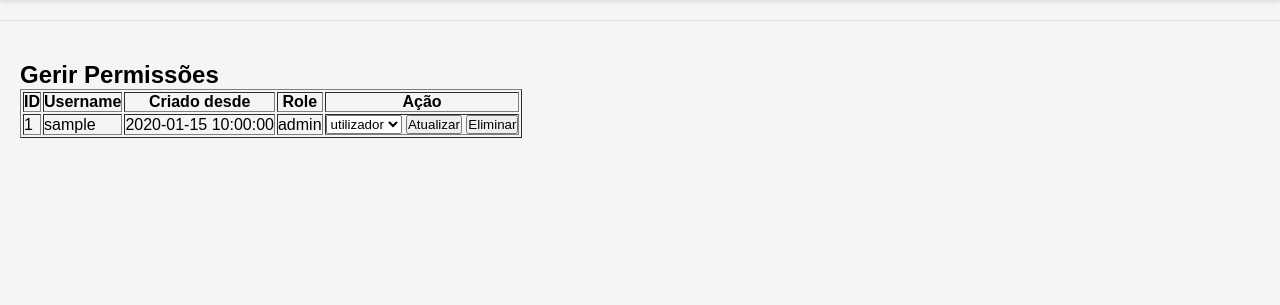
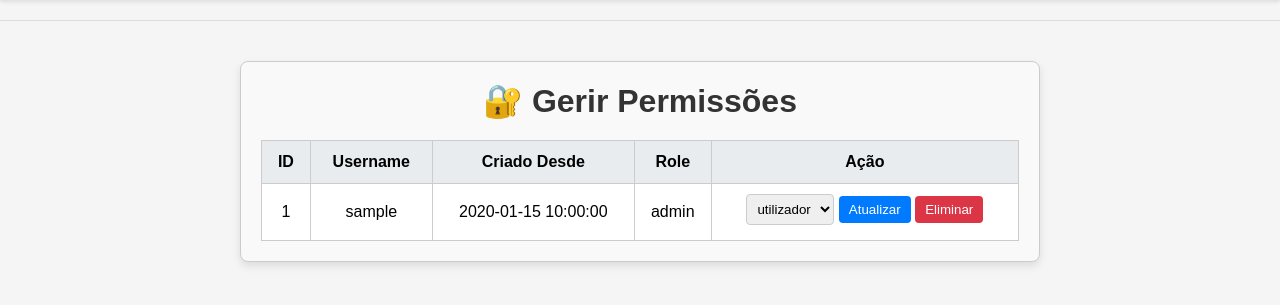
Before and after one commit to Lukasuuu/IEFP-Python, a Flask app: template Projetos/Python_CRUD/CRUD_WEB - Usuario admin/templates/roles.html in a window 1280 px wide. Shown: the part 148-453 px from the top of the page. Run offline with Flask 3, Linux system fonts and the light colour scheme; the template is opened without the code that fills it: most values are stand-ins (such as "Sample title", 1, 10 or a date in 2020).

Commit message:
melhorando as permissoes

```diff
--- a/Projetos/Python_CRUD/CRUD_WEB - Usuario admin/templates/roles.html
+++ b/Projetos/Python_CRUD/CRUD_WEB - Usuario admin/templates/roles.html
@@ -1,44 +1,59 @@
 {% extends "base.html" %}
 {% block content %}
-<h2>Gerir Permissões</h2>
-<table border="1">
-  <tr>
-    <th>ID</th>
-    <th>Username</th>
-    <th>Criado desde</th>
-    <th>Role</th>
-    <th>Ação</th>
+<div style="display: flex; justify-content: center; margin-bottom: 30px;">
+  <div style="
+    border: 1px solid #ccc;
+    border-radius: 8px;
+    padding: 20px;
+    box-shadow: 0 4px 8px rgba(0, 0, 0, 0.1);
+    background-color: #f9f9f9;
+    width: 100%;
+    max-width: 800px;
+    text-align: center;
+  ">
+    <h2 style="font-size: 2em; color: #333; font-weight: 600; margin-bottom: 20px;">🔐 Gerir Permissões</h2>
+
+    <table style="width: 100%; border-collapse: collapse; margin-top: 10px;">
+      <thead>
+        <tr style="background-color: #e9ecef;">
+          <th style="padding: 12px; border: 1px solid #ccc;">ID</th>
+          <th style="padding: 12px; border: 1px solid #ccc;">Username</th>
+          <th style="padding: 12px; border: 1px solid #ccc;">Criado Desde</th>
+          <th style="padding: 12px; border: 1px solid #ccc;">Role</th>
+          <th style="padding: 12px; border: 1px solid #ccc;">Ação</th>
         </tr>
-
+      </thead>
+      <tbody>
         {% for u in utilizadores %}
-  <tr>
-    <td>{{ u.id }}</td>
-    <td>{{ u.username }}</td>
-    <td>{{ u.created_at }}</td>
-    <td>{{ u.role }}</td>
-
-    <td>
-      <!-- Formulário para atualizar role -->
-      <form method="post" action="{{ url_for('roles') }}" style="display:inline;">
+        <tr style="background-color: #fff;">
+          <td style="padding: 10px; border: 1px solid #ccc;">{{ u.id }}</td>
+          <td style="padding: 10px; border: 1px solid #ccc;">{{ u.username }}</td>
+          <td style="padding: 10px; border: 1px solid #ccc;">{{ u.created_at }}</td>
+          <td style="padding: 10px; border: 1px solid #ccc;">{{ u.role }}</td>
+          <td style="padding: 10px; border: 1px solid #ccc;">
+            <form method="post" action="{{ url_for('roles') }}" style="display: inline-block; margin-bottom: 5px;">
               <input type="hidden" name="user_id" value="{{ u.id }}">
               <input type="hidden" name="created_at" value="{{ u.created_at }}">
-
-        <select name="role">
+              <select name="role" style="padding: 6px; border-radius: 4px; border: 1px solid #ccc;">
                 <option value="utilizador" {% if u.role == "utilizador" %}selected{% endif %}>utilizador</option>
                 <option value="admin" {% if u.role == "admin" %}selected{% endif %}>admin</option>
               </select>
-
-        <button type="submit">Atualizar</button>
+              <button type="submit" style="padding: 6px 10px; background-color: #007bff; color: white; border: none; border-radius: 4px; cursor: pointer;">
+                Atualizar
+              </button>
             </form>
-
-      <!-- Botão de deletar apenas se não for admin -->
             {% if u.role != "admin" %}
-      <form action="{{ url_for('delete_user', id=u.id) }}" method="post" style="display:inline;">
-        <button type="submit" class="btn btn-danger">Eliminar</button>
+            <form action="{{ url_for('delete_user', id=u.id) }}" method="post" style="display: inline-block;">
+              <button type="submit" style="padding: 6px 10px; background-color: #dc3545; color: white; border: none; border-radius: 4px; cursor: pointer;">
+                Eliminar
+              </button>
             </form>
             {% endif %}
           </td>
         </tr>
         {% endfor %}
+      </tbody>
     </table>
+  </div>
+</div>
 {% endblock %}
```
Lines whose indentation alone changed are shown as unchanged.
